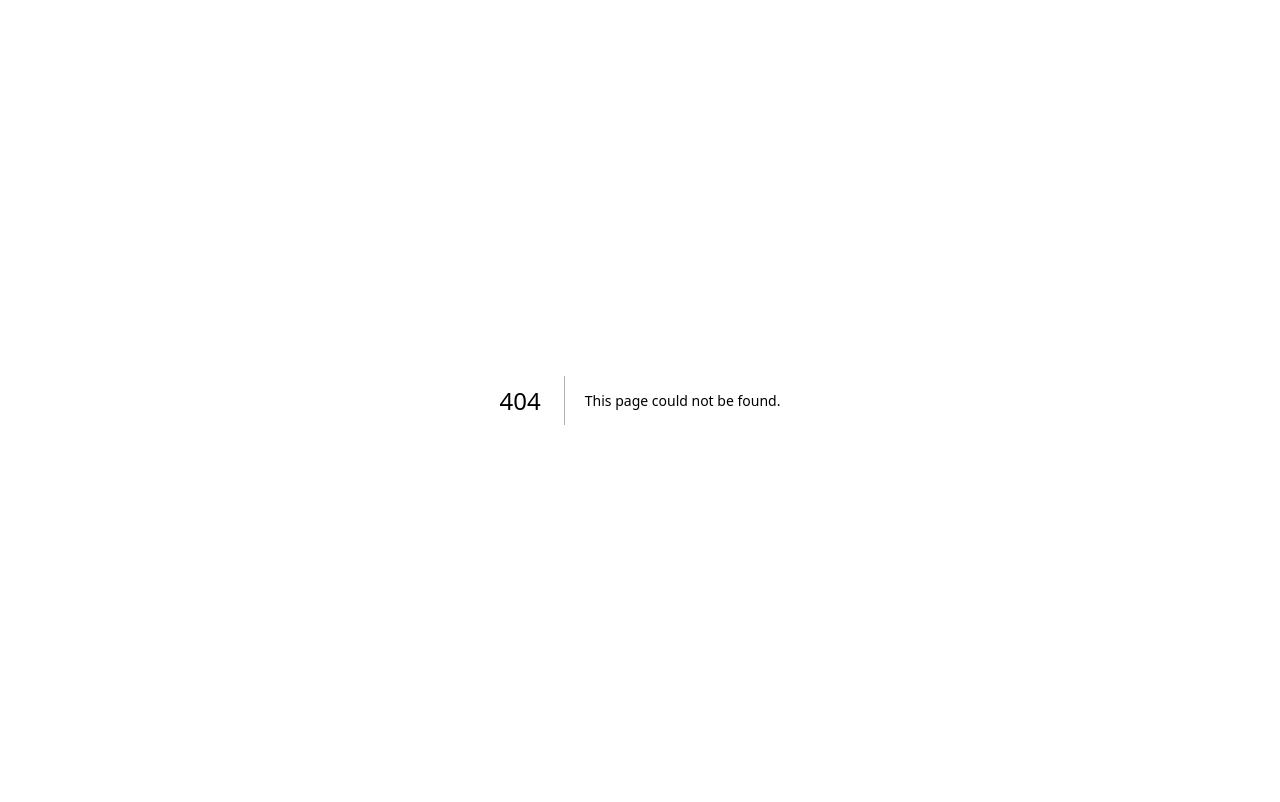
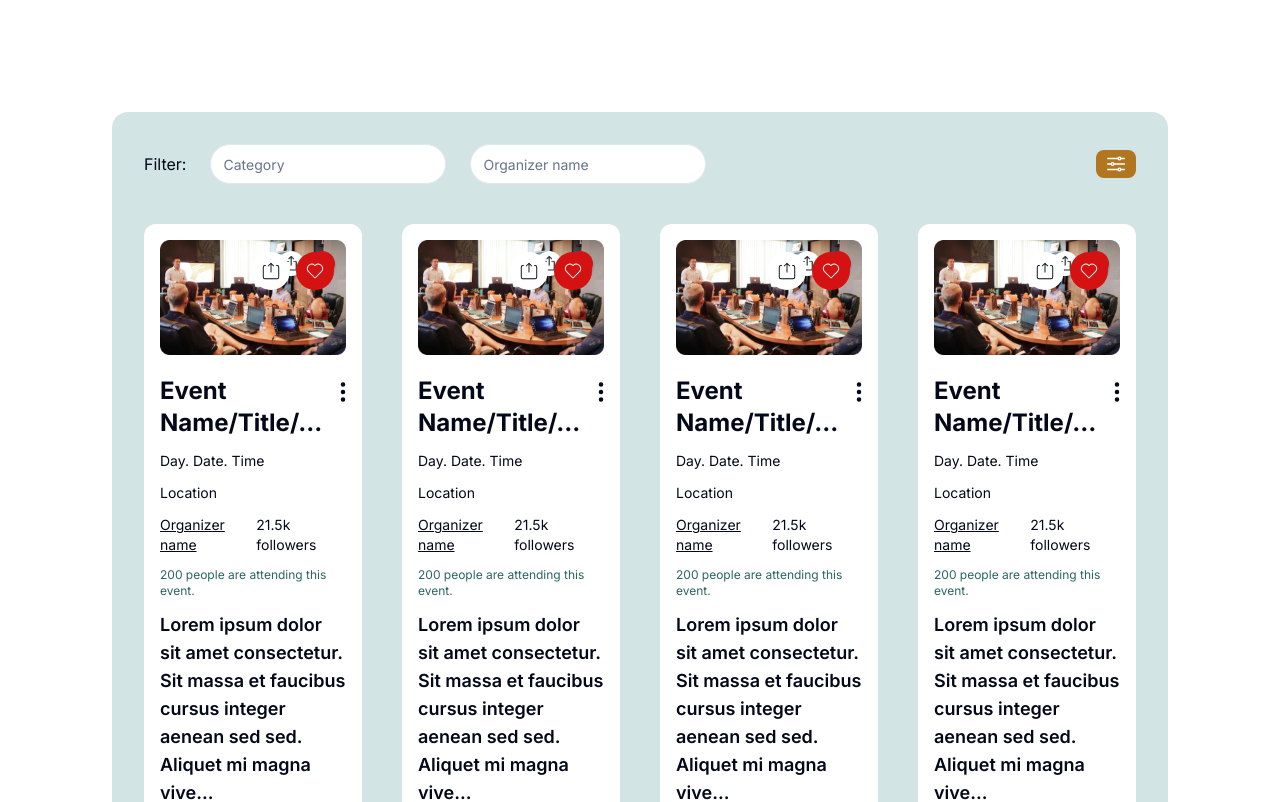
Before and after one commit to paddinghq/evolution, a Next.js app: page /Homepage/favoritestab in a window 1280 px wide. Before the commit this address had no page. Shown: the top 802 px of the page. Built offline with nearby package versions, Linux system fonts and the light colour scheme.

Commit message:
adding favorites tab

```diff
--- /dev/null
+++ b/app/Homepage/favoritestab/index.tsx
@@ -0,0 +1,216 @@
+import React from 'react'
+import { IoOptionsOutline } from 'react-icons/io5'
+import { CiHeart, CiSaveUp2 } from 'react-icons/ci'
+import { Input } from '@/components/ui/input'
+import Image from 'next/image'
+import { BsThreeDotsVertical } from 'react-icons/bs'
+import Link from 'next/link'
+
+const cards = [
+  {
+    id: 1,
+    src: '',
+    heading1: 'Event Name/Title/...',
+    date: 'Day. Date. Time',
+    location: 'Location',
+    organizer: 'Organizer name',
+    followers: '21.5k followers',
+    info: '200 people are attending this event.',
+    note: 'Lorem ipsum dolor sit amet consectetur. Sit massa et faucibus cursus integer aenean sed sed. Aliquet mi magna vive... ',
+  },
+  {
+    id: 2,
+    src: '',
+    heading1: 'Event Name/Title/...',
+    date: 'Day. Date. Time',
+    location: 'Location',
+    organizer: 'Organizer name',
+    followers: '21.5k followers',
+    info: '200 people are attending this event.',
+    note: 'Lorem ipsum dolor sit amet consectetur. Sit massa et faucibus cursus integer aenean sed sed. Aliquet mi magna vive... ',
+  },
+  {
+    id: 3,
+    src: '',
+    heading1: 'Event Name/Title/...',
+    date: 'Day. Date. Time',
+    location: 'Location',
+    organizer: 'Organizer name',
+    followers: '21.5k followers',
+    info: '200 people are attending this event.',
+    note: 'Lorem ipsum dolor sit amet consectetur. Sit massa et faucibus cursus integer aenean sed sed. Aliquet mi magna vive... ',
+  },
+  {
+    id: 4,
+    src: '',
+    heading1: 'Event Name/Title/...',
+    date: 'Day. Date. Time',
+    location: 'Location',
+    organizer: 'Organizer name',
+    followers: '21.5k followers',
+    info: '200 people are attending this event.',
+    note: 'Lorem ipsum dolor sit amet consectetur. Sit massa et faucibus cursus integer aenean sed sed. Aliquet mi magna vive... ',
+  },
+  {
+    id: 5,
+    src: '',
+    heading1: 'Event Name/Title/...',
+    date: 'Day. Date. Time',
+    location: 'Location',
+    organizer: 'Organizer name',
+    followers: '21.5k followers',
+    info: '200 people are attending this event.',
+    note: 'Lorem ipsum dolor sit amet consectetur. Sit massa et faucibus cursus integer aenean sed sed. Aliquet mi magna vive... ',
+  },
+  {
+    id: 6,
+    src: '',
+    heading1: 'Event Name/Title/...',
+    date: 'Day. Date. Time',
+    location: 'Location',
+    organizer: 'Organizer name',
+    followers: '21.5k followers',
+    info: '200 people are attending this event.',
+    note: 'Lorem ipsum dolor sit amet consectetur. Sit massa et faucibus cursus integer aenean sed sed. Aliquet mi magna vive... ',
+  },
+  {
+    id: 7,
+    src: '',
+    heading1: 'Event Name/Title/...',
+    date: 'Day. Date. Time',
+    location: 'Location',
+    organizer: 'Organizer name',
+    followers: '21.5k followers',
+    info: '200 people are attending this event.',
+    note: 'Lorem ipsum dolor sit amet consectetur. Sit massa et faucibus cursus integer aenean sed sed. Aliquet mi magna vive... ',
+  },
+  {
+    id: 8,
+    src: '',
+    heading1: 'Event Name/Title/...',
+    date: 'Day. Date. Time',
+    location: 'Location',
+    organizer: 'Organizer name',
+    followers: '21.5k followers',
+    info: '200 people are attending this event.',
+    note: 'Lorem ipsum dolor sit amet consectetur. Sit massa et faucibus cursus integer aenean sed sed. Aliquet mi magna vive... ',
+  },
+  {
+    id: 9,
+    src: '',
+    heading1: 'Event Name/Title/...',
+    date: 'Day. Date. Time',
+    location: 'Location',
+    organizer: 'Organizer name',
+    followers: '21.5k followers',
+    info: '200 people are attending this event.',
+    note: 'Lorem ipsum dolor sit amet consectetur. Sit massa et faucibus cursus integer aenean sed sed. Aliquet mi magna vive... ',
+  },
+  {
+    id: 10,
+    src: '',
+    heading1: 'Event Name/Title/...',
+    date: 'Day. Date. Time',
+    location: 'Location',
+    organizer: 'Organizer name',
+    followers: '21.5k followers',
+    info: '200 people are attending this event.',
+    note: 'Lorem ipsum dolor sit amet consectetur. Sit massa et faucibus cursus integer aenean sed sed. Aliquet mi magna vive... ',
+  },
+  {
+    id: 11,
+    src: '',
+    heading1: 'Event Name/Title/...',
+    date: 'Day. Date. Time',
+    location: 'Location',
+    organizer: 'Organizer name',
+    followers: '21.5k followers',
+    info: '200 people are attending this event.',
+    note: 'Lorem ipsum dolor sit amet consectetur. Sit massa et faucibus cursus integer aenean sed sed. Aliquet mi magna vive... ',
+    },
+    {
+        id: 12,
+        src: '',
+        heading1: 'Event Name/Title/...',
+        date: 'Day. Date. Time',
+        location: 'Location',
+        organizer: 'Organizer name',
+        followers: '21.5k followers',
+        info: '200 people are attending this event.',
+        note: 'Lorem ipsum dolor sit amet consectetur. Sit massa et faucibus cursus integer aenean sed sed. Aliquet mi magna vive... ',
+      },
+]
+
+const FavoriteTab = () => {
+  return (
+    <div className="p-28">
+      <div className="bg-[#21787333] p-8 rounded-2xl flex flex-col gap-10">
+        <div className="filter flex justify-between items-center">
+          <div className="flex items-center gap-6">
+            <h3>Filter: </h3>
+            <Input className="rounded-3xl" type="text" placeholder="Category" />
+            <Input
+              className="rounded-3xl"
+              type="text"
+              placeholder="Organizer name"
+            />
+          </div>
+          <button className="w-10 px-[0.56rem]  options flex justify-center rounded-lg bg-[#B1761F] text-white">
+            <IoOptionsOutline size={28} className="" />
+          </button>
+        </div>
+        <div className="cards grid grid-cols-4 gap-10">
+          {cards.map((card) => (
+            <div
+              key={card.id}
+              className="bg-white p-4 rounded-xl flex flex-col gap-5"
+            >
+              <div className="relative ">
+                <Image
+                  src="/eventstab/favorite.png"
+                  alt="upcoming"
+                  width={500}
+                  height={500}
+                  style={{
+                    width: '100%',
+                    height: '100%',
+                  }}
+                  priority
+                  className="block"
+                />
+                <button className="p-2 options absolute top-3  right-14 flex justify-center rounded-full bg-white">
+                  <CiSaveUp2 size={22} className="" />
+                </button>
+                <button className="p-2 options absolute top-3  right-3 flex justify-center rounded-full bg-[#D41212] text-white">
+                  <CiHeart size={22} className="" />
+                </button>
+              </div>
+              <div className="flex flex-col gap-3 ">
+                <div className="relative ">
+                  <h1 className="text-2xl font-bold">{card.heading1}</h1>
+                  <button className="absolute top-[0.3rem] right-[-9px]">
+                    <BsThreeDotsVertical size={24} />
+                  </button>
+                </div>
+                <h3 className='text-sm'>{card.date}</h3>
+                <h3 className='text-sm'>{card.location}</h3>
+                <div className="flex justify-between">
+                  <h3 className='text-sm'>
+                    <Link href="" className=" underline text-decoration-solid">
+                      {card.organizer}
+                    </Link>
+                  </h3>
+                  <h3 className='text-sm'>{card.followers}</h3>
+                </div>
+                <p className="text-xs  text-[#2A6562]">{card.info}</p>
+                <p className="text-lg font-semibold">{card.note}</p>
+              </div>
+            </div>
+          ))}
+        </div>
+      </div>
+    </div>
+  )
+}
+
+export default FavoriteTab
--- /dev/null
+++ b/app/Homepage/favoritestab/page.tsx
@@ -0,0 +1,8 @@
+import React from 'react'
+import FavoriteTab from '.'
+
+const page = () => {
+  return <FavoriteTab />
+}
+
+export default page
```
Also changed, not shown: public/eventstab/favorite.png (added).
